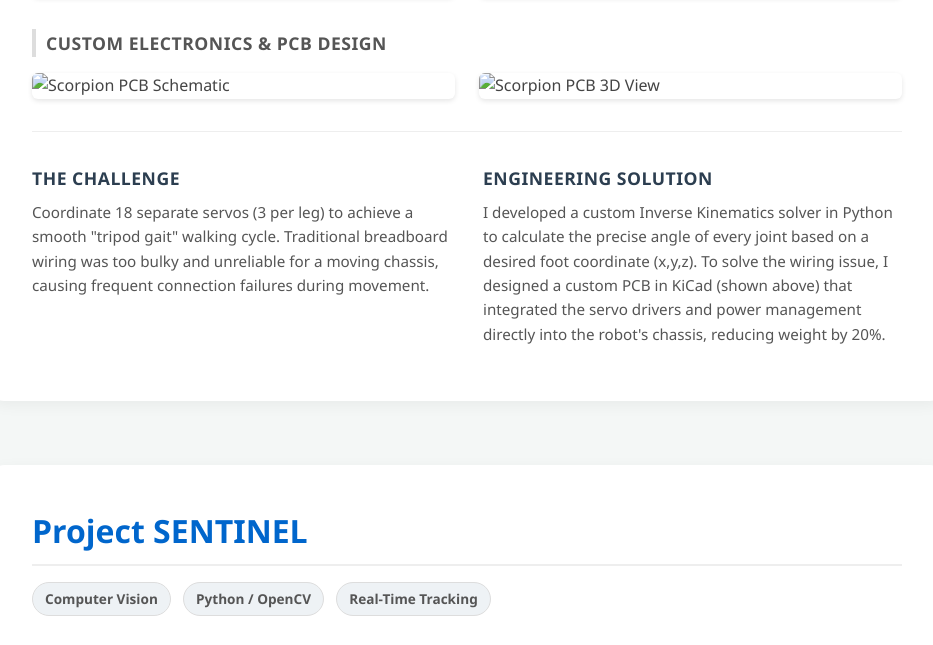
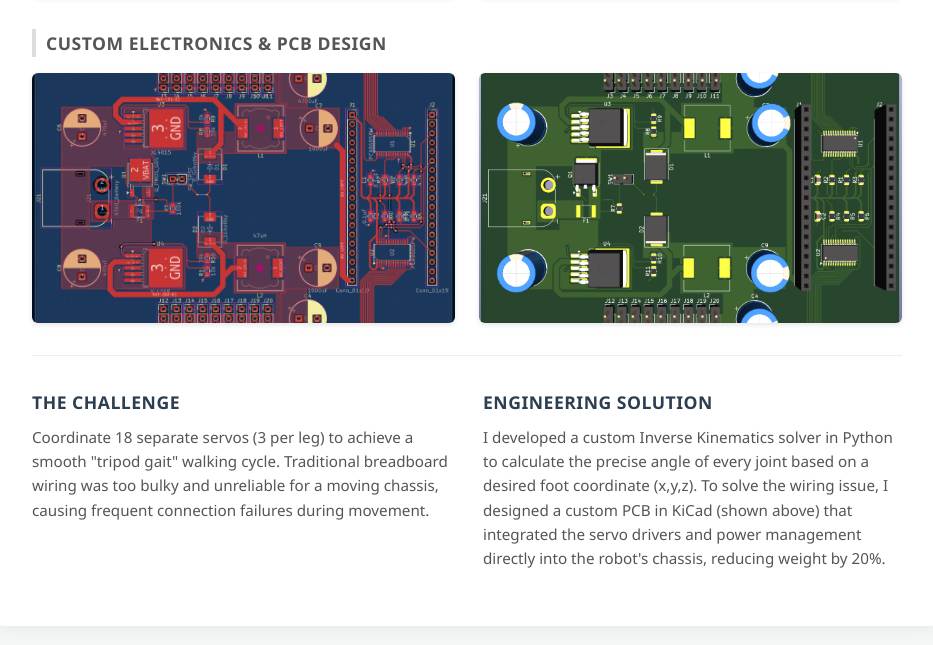
Before and after one commit to OmBhatt15/OmBhatt15.github.io, a plain HTML site: page index.html in a window 1280 px wide. Shown: the part 3916-4561 px from the top of the page, without its empty margins (173-1106 px from the left). Drawn offline with Linux system fonts and the light colour scheme.

Commit message:
Update index.html

```diff
--- a/index.html
+++ b/index.html
@@ -214,8 +214,8 @@
 
             <div class="gallery-title">Custom Electronics & PCB Design</div>
             <div class="gallery-grid" style="grid-template-columns: 1fr 1fr;">
-                <img src="SCORPION%20PCB%20Wiring.png" class="media-item" alt="Scorpion PCB Schematic">
-                <img src="SCORPION%20PCB%203D.png" class="media-item" alt="Scorpion PCB 3D View">
+                <img src="pcb_wiring.png" class="media-item" alt="Scorpion PCB Schematic">
+                <img src="pcb_3d.png" class="media-item" alt="Scorpion PCB 3D View">
             </div>
 
             <div class="details-grid">
```
